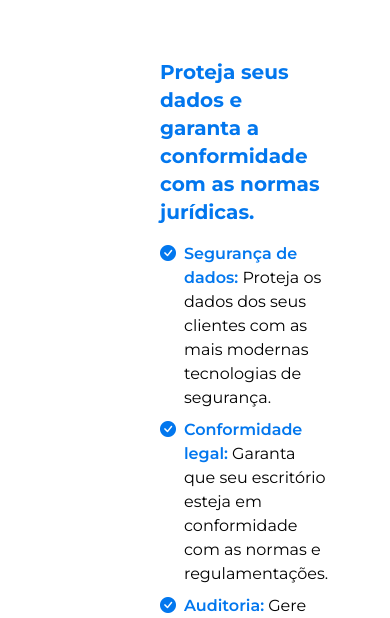
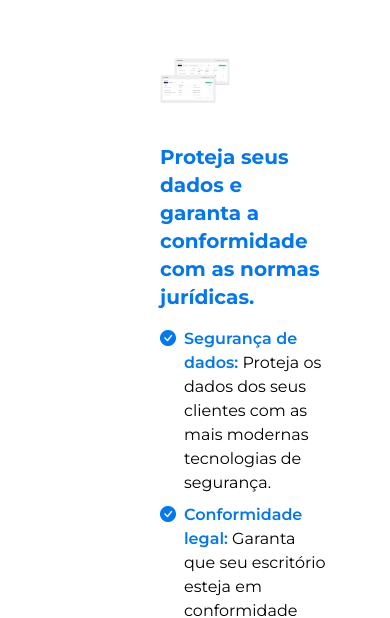
Before and after one commit to Hugodelima/avaliacao_SoftOwn, a React (Vite) app: page / in a window 390 px wide. Shown: the part 2475-3093 px from the top of the page. Built offline with nearby package versions, Linux system fonts and the light colour scheme.

Commit message:
fix(ImageAndText): adjust component order for small screens when direction is "R"

```diff
--- a/src/components/ImageAndText.tsx
+++ b/src/components/ImageAndText.tsx
@@ -9,10 +9,13 @@ interface ImageAndTextProps {
 
 function ImageAndText({direction, imageComponent,title,description,listMarcation, background}: ImageAndTextProps){
 
+  const flexDirectionClass = (direction === "R" ? "flex-wrap-reverse" : "flex-wrap");
+  const backgroundClass = (background ? "bg-background" : "");
+
   return (
 
     <>
-      <div className={ background ? "flex flex-wrap xl:flex-nowrap p-40 bg-background gap-10" : 'flex flex-wrap xl:flex-nowrap p-40 gap-10'}>
+      <div className={`flex ${flexDirectionClass} xl:flex-nowrap p-40 gap-10 ${backgroundClass}`}>
         {direction === 'L' ? (
 
           <div>
@@ -39,13 +42,11 @@ function ImageAndText({direction, imageComponent,title,description,listMarcation
         </div>
 
         {direction === 'R' ? (
-            <div>
-                <img src={imageComponent} className="" />
-            </div>
+          <div>
+            <img src={imageComponent} className="" />
+          </div>
         ) : null}
-  </div>
-
-
+      </div>
     </>
   )
 }
```
